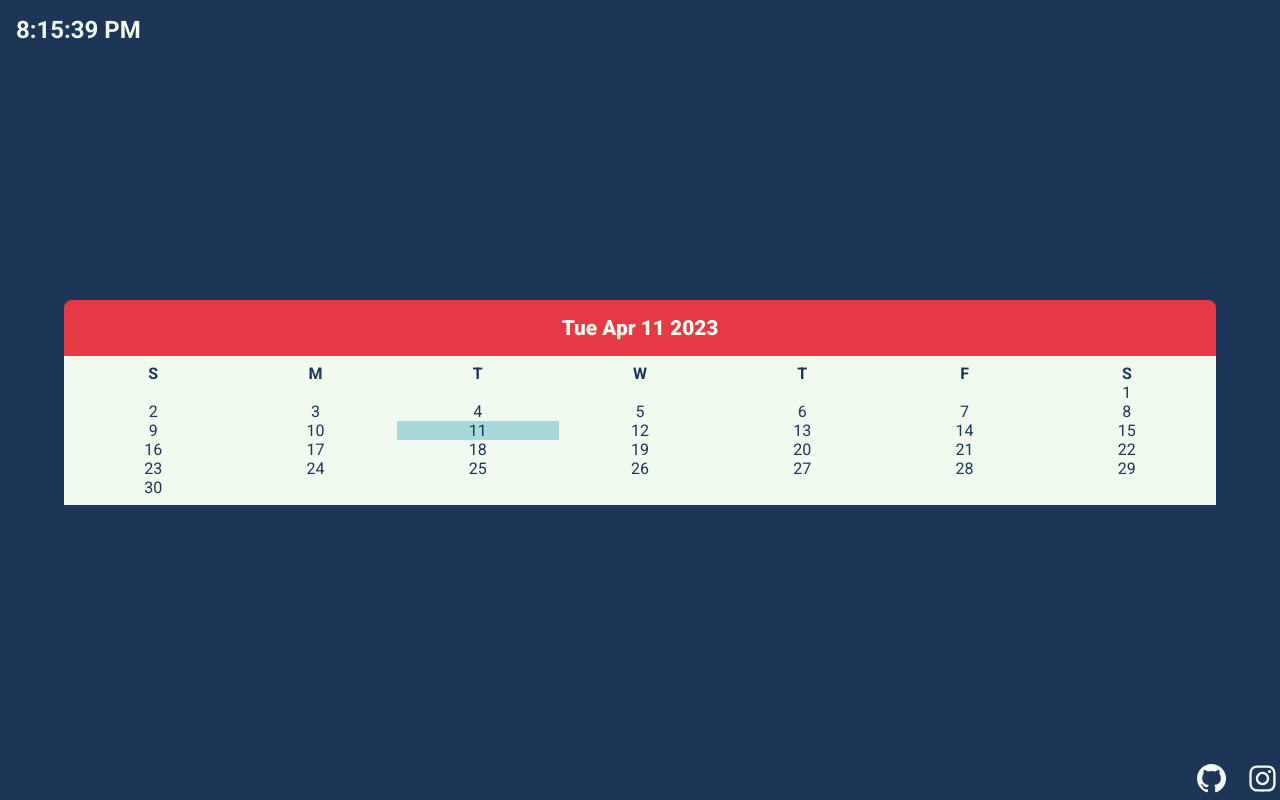
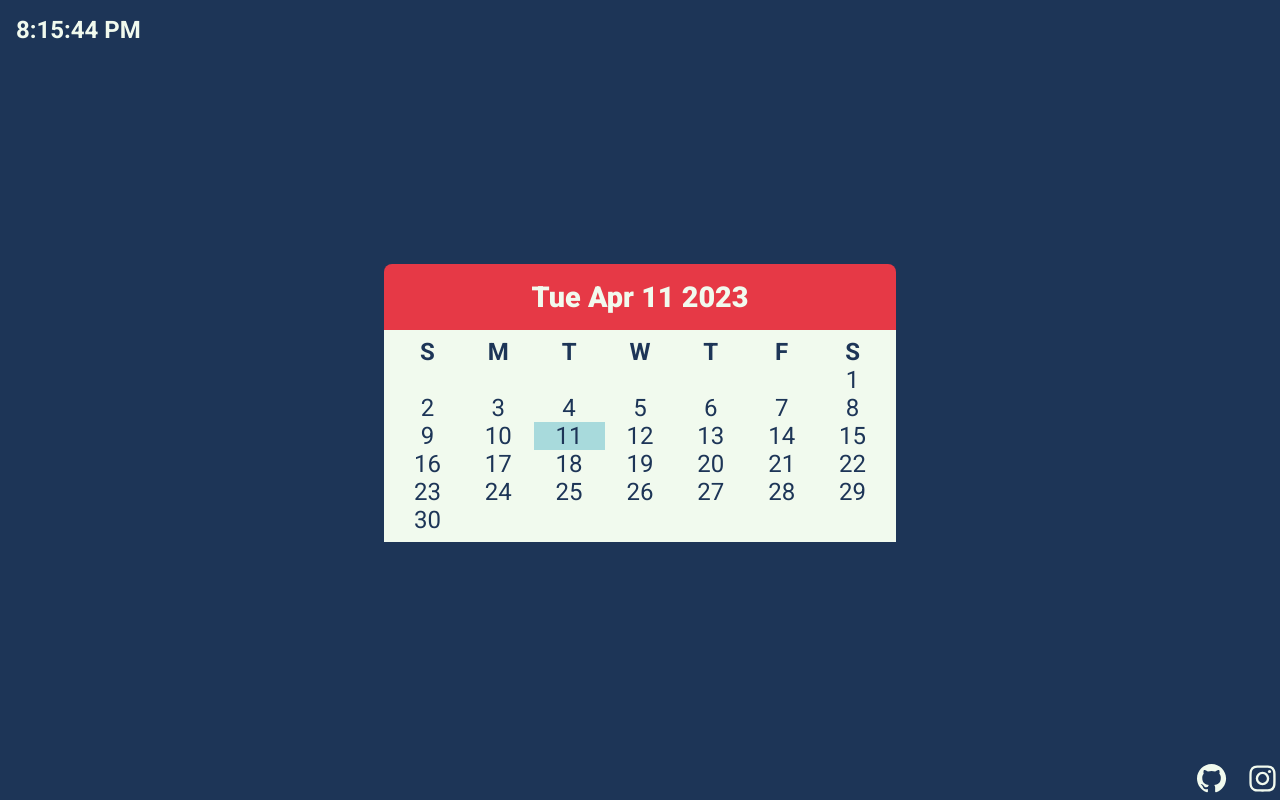
Before and after one commit to JavierCarrasco08/calendar, a React (Vite) app: page / in a window 1280 px wide. Built offline with nearby package versions, Linux system fonts and the light colour scheme.

Commit message:
Responsive calendar

```diff
--- a/src/App.jsx
+++ b/src/App.jsx
@@ -7,10 +7,10 @@ import Footer from "./components/footer/Footer";
 function App() {
   const [hour, setHour] = useState(new Date());
 
-  /* useEffect(() => {
+  useEffect(() => {
     let intervalId = setInterval(() => setHour(new Date()), 1000);
     return () => clearInterval(intervalId);
-  }, [hour]); */
+  }, []);
   return (
     <>
       <header className="hero">
--- a/src/components/calendar/calendar.css
+++ b/src/components/calendar/calendar.css
@@ -17,3 +17,33 @@
   -ms-border-radius: 0.5rem 0.5rem 0 0;
   -o-border-radius: 0.5rem 0.5rem 0 0;
 }
+@media screen and (min-width: 24em) {
+  .calendar {
+    width: 70%;
+    font-size: 1.2rem;
+  }
+  .calendar__caption {
+    font-size: 1.4rem;
+  }
+}
+
+@media screen and (min-width: 33em) {
+  .calendar {
+    width: 60%;
+  }
+}
+@media screen and (min-width: 43em) {
+  .calendar {
+    width: 55%;
+    font-size: 1.5rem;
+  }
+  .calendar__caption {
+    font-size: 1.8rem;
+  }
+}
+
+@media screen and (min-width: 64em) {
+  .calendar {
+    width: 40%;
+  }
+}
```
